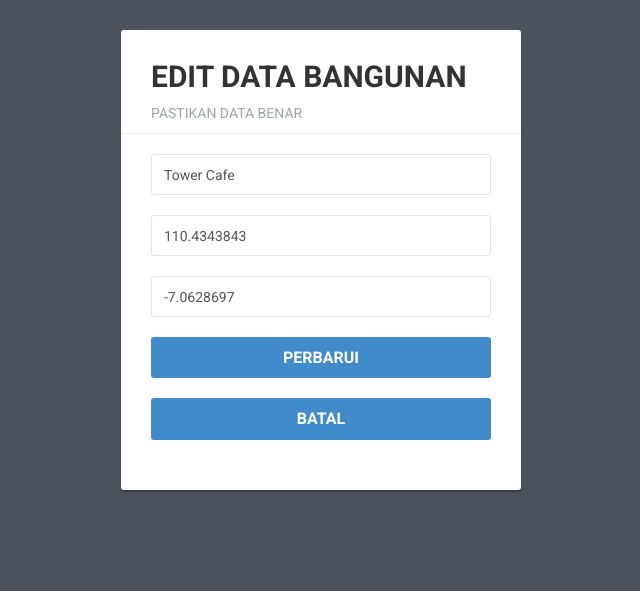
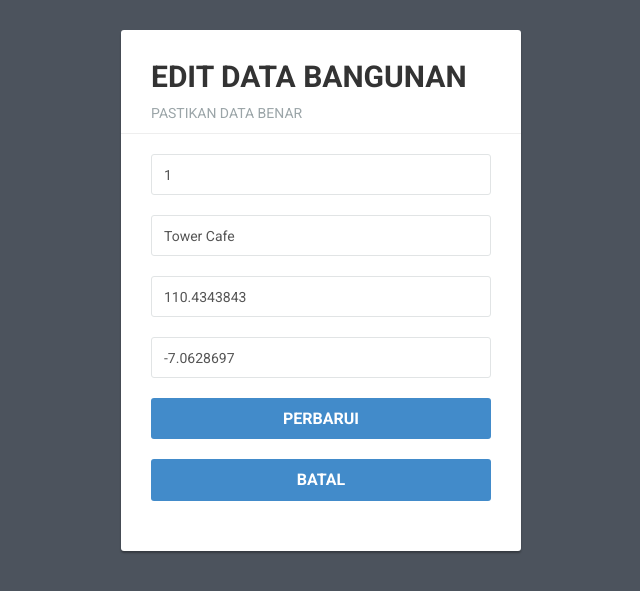
Before and after one commit to arafasaka/web_gis, a CodeIgniter app: page /web_gis/index.php/crud/edit/1 in a window 1280 px wide. Shown: the top 591 px of the page, without its empty margins (319-959 px from the left). Run offline with CodeIgniter, Linux system fonts and the light colour scheme; data comes from the database, SQL or seed files in the repository.

Commit message:
tambah dikit

```diff
--- a/application/models/m_data.php
+++ b/application/models/m_data.php
@@ -21,7 +21,8 @@ class m_data extends CI_Model{
 		return $this->db->get_where($table,$where);
 	}
 	public function update_data($where,$data,$table){
-		$this->db->where($where);
-		$this->db->update($table,$data);
+
+		// $this->db->where($where);
+		// $this->db->update($table,$data);
 	}
 }
--- a/application/views/v_edit.php
+++ b/application/views/v_edit.php
@@ -86,21 +86,21 @@ defined('BASEPATH') OR exit('No direct script access allowed');
 <body>
     <?php foreach($bangunan as $b){ ?>
     <div class="signup-form">
-	<form action="<?php echo base_url(). 'index.php/crud/update'; ?>" method="post">
+	<form action="<?php echo base_url(). 'index.php/crud/update'; ?>" method="POST">
 		<h2>EDIT DATA BANGUNAN</h2>
 		<p>PASTIKAN DATA BENAR</p>
 		<hr>
         <div class="form-group">
-        	<input type="hidden" class="form-control" name="id" value="<?php echo $b->bangunan_id ?>" placeholder="Username" required="required">
+        	<input type="text" class="form-control" name="id" value="<?php echo $b->bangunan_id ?>" placeholder="" required="required">
         </div>
         <div class="form-group">
-        	<input type="text" class="form-control" name="nama" value="<?php echo $b->bangunan_nama ?>" placeholder="Email Address" required="required">
+        	<input type="text" class="form-control" name="nama" value="<?php echo $b->bangunan_nama ?>" placeholder="Nama Bangunan" required="required">
         </div>
 		<div class="form-group">
-            <input type="text" class="form-control" name="bangunan_lat" value="<?php echo $b->bangunan_lat ?>" placeholder="Password" required="required">
+            <input type="text" class="form-control" name="bangunan_lat" value="<?php echo $b->bangunan_lat ?>" placeholder="Latitude" required="required">
         </div>
 		<div class="form-group">
-            <input type="text" class="form-control" name="bangunan_long" value="<?php echo $b->bangunan_long ?>" placeholder="Confirm Password" required="required">
+            <input type="text" class="form-control" name="bangunan_long" value="<?php echo $b->bangunan_long ?>" placeholder="Longitude" required="required">
         </div>
 		<div class="form-group">
             <button type="submit" class="btn btn-primary btn-block btn-lg">PERBARUI</button>
```
